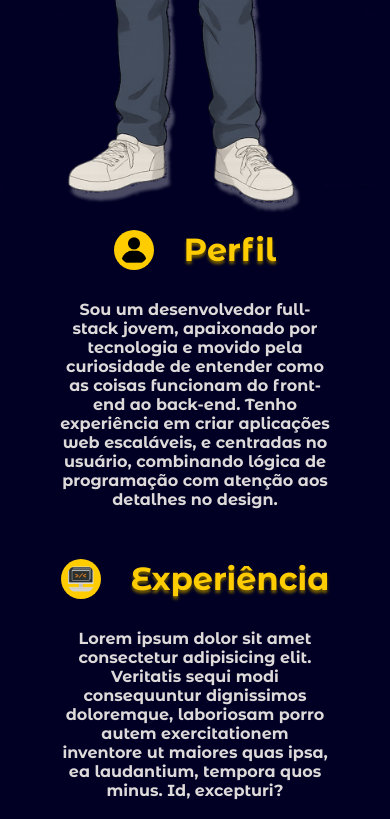
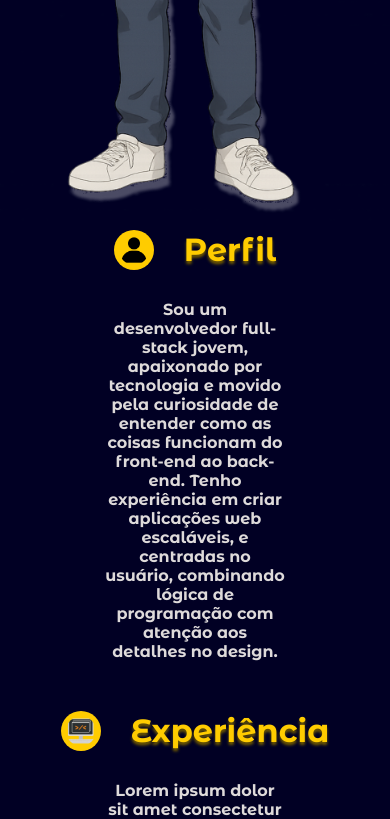
Before and after one commit to Leonardo-44/Meu-Portfolio-Ljs, a React (Vite) app: page / in a window 390 px wide. Shown: the part 1404-2223 px from the top of the page. Built offline with nearby package versions, Linux system fonts and the light colour scheme.

Commit message:
Ajustando Pequenos Detalhes, aplicando animações e acertando a responsividade

```diff
--- a/src/components/AboutMe/AboutMe.css
+++ b/src/components/AboutMe/AboutMe.css
@@ -12,6 +12,10 @@
   border-radius: 50%;
 }
 
+#about {
+  scroll-margin-top: 100px; /* Ajuste esse valor conforme a altura do seu header */
+}
+
 .gap-texts {
   gap: 50px;
 }
@@ -21,16 +25,16 @@
 }
 
 .margin {
-  width: 1350px;
+  width: 100%;
+  max-width: 1350px;
   margin: 0 auto;
+  padding: 0 15px; /* Adiciona espaçamento nas laterais em telas menores */
 }
-
 .display-grid-gap {
   gap: 10px 15px;
   display: grid;
   grid-template-columns: repeat(2, 1fr);
 }
-
 .display-grid-gap li {
   font-size: 15px;
 }
@@ -56,7 +60,8 @@
     align-items: center;
     text-align: center;
     font-size: 16px;
-    width: 40%;
+    width: 50%;
+    padding: 0;
     margin: 0 auto;
   }
 
@@ -74,16 +79,6 @@
     font-size: 13px;
   }
 
-  .tamanho50 p {
-    display: flex;
-    justify-content: center;
-    align-items: center;
-    text-align: center;
-    font-size: 16px;
-    width: 20%;
-    margin: 0 auto;
-  }
-
   .margin {
     margin: 0;
   }
@@ -97,8 +92,9 @@
 
   .tamanho50 p {
     font-size: 13px;
-    width: 20%;
+    width: 50%;
     margin: 0 auto;
+    padding: 0;
   }
 
   .img-responsive {
--- a/src/components/AboutMe/AboutMe.jsx
+++ b/src/components/AboutMe/AboutMe.jsx
@@ -23,11 +23,12 @@ function AboutMe() {
 
   return (
     <>
-      <section className="container responsive">
+      <section id="about" className="container responsive">
         <h1
           className="d-flex jc-center al-center color-primary"
           data-aos="fade-right"
           data-aos-delay="0"
+
         >
           Sobre Mim
         </h1>
--- a/src/components/Projects/ProjectsSection.jsx
+++ b/src/components/Projects/ProjectsSection.jsx
@@ -40,7 +40,7 @@ const ProjectsSection = () => {
   ];
 
   return (
-    <section className="d-flex fd-column al-center jc-center">
+    <section id="projetos" className="d-flex fd-column al-center jc-center">
       <div className="projects-header" data-aos="fade-right" data-aos-delay="0">
         <h1 className="color-primary txt-center d-flex al-center jc-center">
           Meus Projetos
--- a/src/components/Tecn/Tecn.jsx
+++ b/src/components/Tecn/Tecn.jsx
@@ -36,7 +36,7 @@ function Tecn() {
   }, []);
   return (
     <>
-      <section className="container d-flex fd-column jc-center ">
+      <section id="tecnologias" className="container d-flex fd-column jc-center ">
         <h1
           className="color-primary al-center d-flex jc-center"
           data-aos="fade-right"
```
